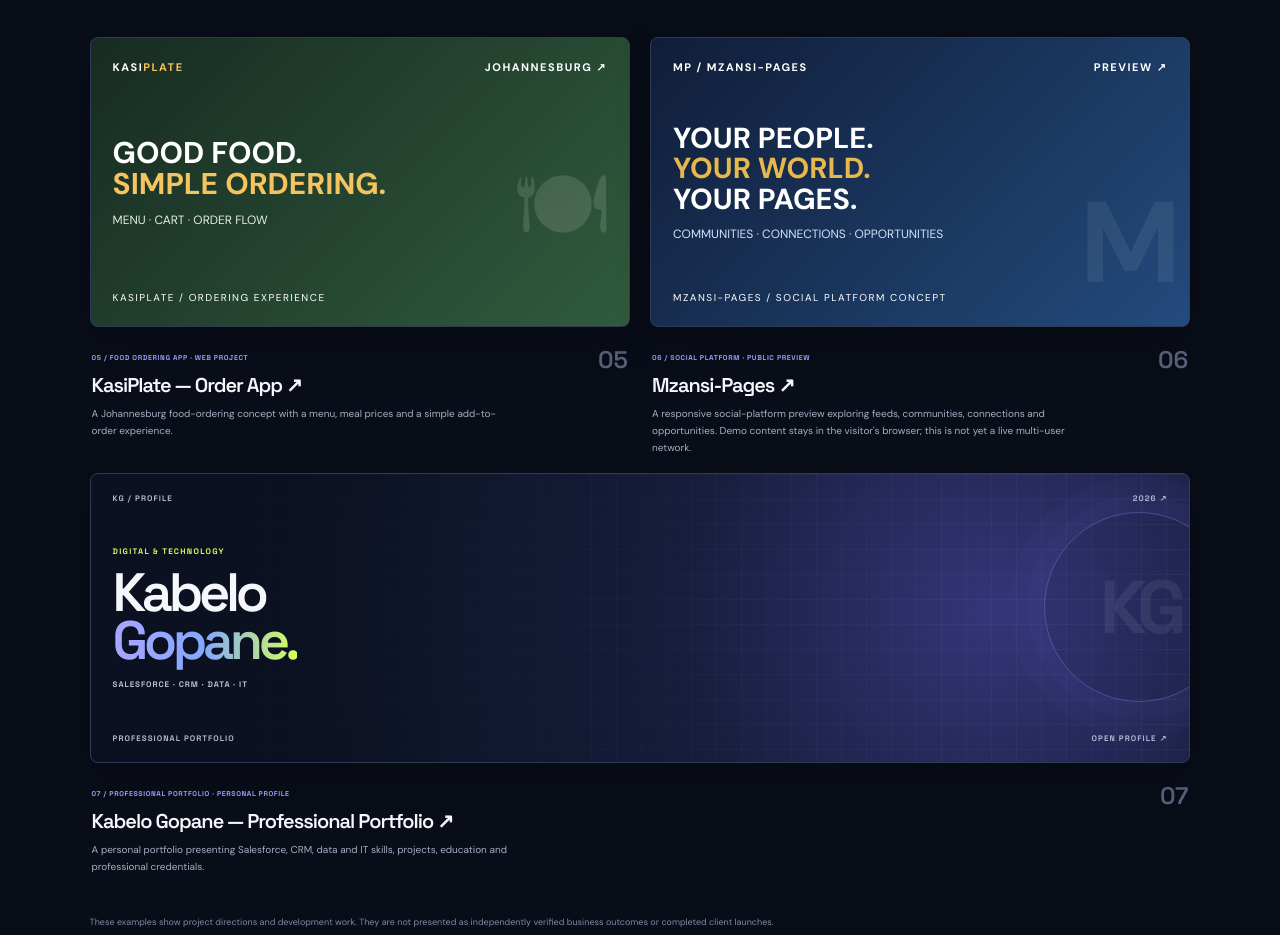
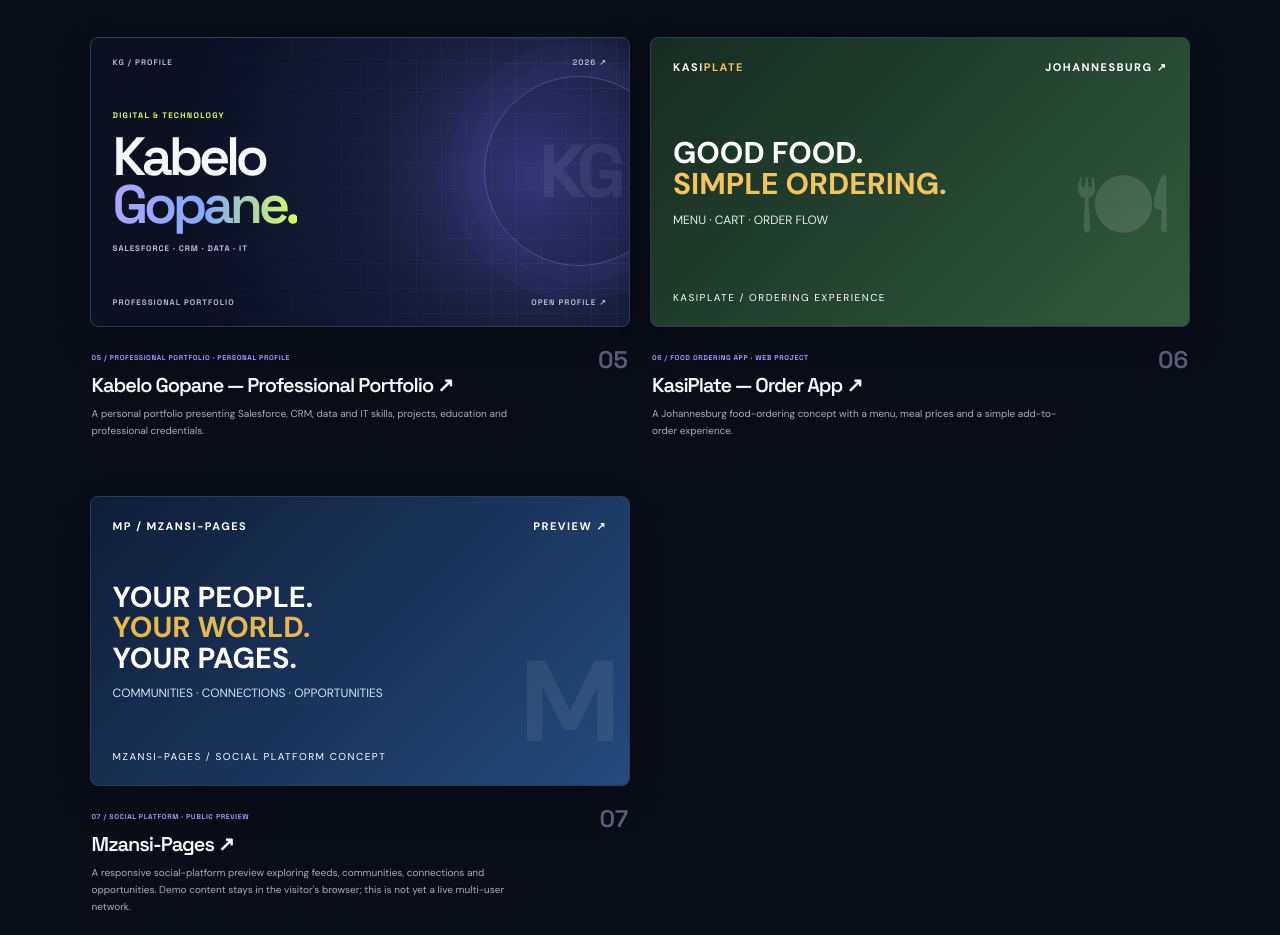
Before and after one commit to kabelogopane/Gava-Originator-Digital-Tech, a plain HTML site: page index.html in a window 1280 px wide. Shown: the part 5382-6317 px from the top of the page. Drawn offline with Linux system fonts and the light colour scheme.

Commit message:
Reorder selected projects 05 to 07

```diff
--- a/index.html
+++ b/index.html
@@ -102,6 +102,17 @@
         <article class="work-card"><a class="project-preview-link" href="https://kabelogopane.github.io/TSC/" target="_blank" rel="noopener noreferrer" aria-label="Open Teboho Sneaker Cleaning website"><a class="project-preview-link" href="https://kabelogopane.github.io/Mfanageza-Trading-Projects-CRM-Solution/" target="_blank" rel="noopener noreferrer" aria-label="Open Mfanageza Candidate Application app"><div class="work-preview preview-tsc"><div class="tsc-badge">TSC<span>®</span></div><div class="tsc-name">TEBOHO<br><i>SNEAKER CLEANING</i></div><div class="tsc-bottom">CLEAN / CARE / REPEAT</div><div class="tsc-circle"></div></a></div></a><div class="work-info"><div><h3><a class="project-title-link" href="https://kabelogopane.github.io/TSC/" target="_blank" rel="noopener noreferrer">Teboho Sneaker Cleaning ↗</a></h3><p>A service website concept to explain cleaning options and guide customers to enquire.</p></div><span class="work-index">03</span></div></article>
         <article class="work-card work-large"><div class="work-preview preview-crm"><div class="crm-window"><div class="crm-window-head">CANDIDATE MANAGEMENT / OVERVIEW <span>● ● ●</span></div><div class="crm-window-body"><div class="crm-big">PEOPLE.<br><em>PROGRAMMES.</em><br>PROGRESS.</div><div class="crm-pills"><span>CANDIDATES</span><span>APPLICATIONS</span><span>PROGRAMMES</span></div></div></div><div class="crm-caption">SALESFORCE CRM CONCEPT</div></div><div class="work-info"><div><span class="project-type">04 / SALESFORCE CRM · LEARNING PROTOTYPE</span><h3><a class="project-title-link" href="https://kabelogopane.github.io/Mfanageza-Trading-Projects-CRM-Solution/" target="_blank" rel="noopener noreferrer">Mfanageza Candidate Application</a></h3><p>A learning project exploring candidate records, programme management and application tracking in Salesforce.</p></div><span class="work-index">04</span></div></article>
         <article class="work-card">
+          <a class="project-preview-link" href="https://kabelogopane.github.io/My-Portfolio-2/" target="_blank" rel="noopener noreferrer" aria-label="Open Kabelo Gopane professional portfolio">
+            <div class="work-preview preview-portfolio">
+              <div class="portfolio-preview-top"><span>KG / PROFILE</span><span>2026 ↗</span></div>
+              <div class="portfolio-preview-main"><span class="portfolio-preview-kicker">DIGITAL & TECHNOLOGY</span><strong>Kabelo<br><em>Gopane.</em></strong><span class="portfolio-preview-role">SALESFORCE · CRM · DATA · IT</span></div>
+              <div class="portfolio-preview-bottom"><span>PROFESSIONAL PORTFOLIO</span><span>OPEN PROFILE ↗</span></div>
+              <div class="portfolio-preview-orb"></div>
+            </div>
+          </a>
+          <div class="work-info"><div><span class="project-type">05 / PROFESSIONAL PORTFOLIO · PERSONAL PROFILE</span><h3><a class="project-title-link" href="https://kabelogopane.github.io/My-Portfolio-2/" target="_blank" rel="noopener noreferrer">Kabelo Gopane — Professional Portfolio ↗</a></h3><p>A personal portfolio presenting Salesforce, CRM, data and IT skills, projects, education and professional credentials.</p></div><span class="work-index">05</span></div>
+        </article>
+        <article class="work-card">
           <a class="project-preview-link" href="https://kabelogopane.github.io/Order-App/" target="_blank" rel="noopener noreferrer" aria-label="Open KasiPlate ordering app">
             <div class="work-preview" style="min-height:230px;background:linear-gradient(135deg,#172b22,#315b3d);color:#fff;display:flex;flex-direction:column;justify-content:space-between;padding:22px;position:relative;overflow:hidden">
               <div style="display:flex;justify-content:space-between;font-size:11px;letter-spacing:1.5px;font-weight:800"><span>KASI<span style="color:#f5c45e">PLATE</span></span><span>JOHANNESBURG ↗</span></div>
@@ -110,7 +121,7 @@
               <div style="position:absolute;right:18px;bottom:30px;font-size:90px;opacity:.13">🍽</div>
             </div>
           </a>
-          <div class="work-info"><div><span class="project-type">05 / FOOD ORDERING APP · WEB PROJECT</span><h3><a class="project-title-link" href="https://kabelogopane.github.io/Order-App/" target="_blank" rel="noopener noreferrer">KasiPlate — Order App ↗</a></h3><p>A Johannesburg food-ordering concept with a menu, meal prices and a simple add-to-order experience.</p></div><span class="work-index">05</span></div>
+          <div class="work-info"><div><span class="project-type">06 / FOOD ORDERING APP · WEB PROJECT</span><h3><a class="project-title-link" href="https://kabelogopane.github.io/Order-App/" target="_blank" rel="noopener noreferrer">KasiPlate — Order App ↗</a></h3><p>A Johannesburg food-ordering concept with a menu, meal prices and a simple add-to-order experience.</p></div><span class="work-index">06</span></div>
         </article>
         <article class="work-card">
           <a class="project-preview-link" href="https://kabelogopane.github.io/Mzansi-Pages/" target="_blank" rel="noopener noreferrer" aria-label="Open Mzansi-Pages preview">
@@ -121,20 +132,10 @@
               <div style="position:absolute;right:8px;bottom:8px;font-size:115px;font-weight:900;color:#ffffff12">M</div>
             </div>
           </a>
-          <div class="work-info"><div><span class="project-type">06 / SOCIAL PLATFORM · PUBLIC PREVIEW</span><h3><a class="project-title-link" href="https://kabelogopane.github.io/Mzansi-Pages/" target="_blank" rel="noopener noreferrer">Mzansi-Pages ↗</a></h3><p>A responsive social-platform preview exploring feeds, communities, connections and opportunities. Demo content stays in the visitor's browser; this is not yet a live multi-user network.</p></div><span class="work-index">06</span></div>
+          <div class="work-info"><div><span class="project-type">07 / SOCIAL PLATFORM · PUBLIC PREVIEW</span><h3><a class="project-title-link" href="https://kabelogopane.github.io/Mzansi-Pages/" target="_blank" rel="noopener noreferrer">Mzansi-Pages ↗</a></h3><p>A responsive social-platform preview exploring feeds, communities, connections and opportunities. Demo content stays in the visitor's browser; this is not yet a live multi-user network.</p></div><span class="work-index">07</span></div>
         </article>
       </div>
-        <article class="work-card">
-          <a class="project-preview-link" href="https://kabelogopane.github.io/My-Portfolio-2/" target="_blank" rel="noopener noreferrer" aria-label="Open Kabelo Gopane professional portfolio">
-            <div class="work-preview preview-portfolio">
-              <div class="portfolio-preview-top"><span>KG / PROFILE</span><span>2026 ↗</span></div>
-              <div class="portfolio-preview-main"><span class="portfolio-preview-kicker">DIGITAL & TECHNOLOGY</span><strong>Kabelo<br><em>Gopane.</em></strong><span class="portfolio-preview-role">SALESFORCE · CRM · DATA · IT</span></div>
-              <div class="portfolio-preview-bottom"><span>PROFESSIONAL PORTFOLIO</span><span>OPEN PROFILE ↗</span></div>
-              <div class="portfolio-preview-orb"></div>
-            </div>
-          </a>
-          <div class="work-info"><div><span class="project-type">07 / PROFESSIONAL PORTFOLIO · PERSONAL PROFILE</span><h3><a class="project-title-link" href="https://kabelogopane.github.io/My-Portfolio-2/" target="_blank" rel="noopener noreferrer">Kabelo Gopane — Professional Portfolio ↗</a></h3><p>A personal portfolio presenting Salesforce, CRM, data and IT skills, projects, education and professional credentials.</p></div><span class="work-index">07</span></div>
-        </article>
+
       <p class="portfolio-note">These examples show project directions and development work. They are not presented as independently verified business outcomes or completed client launches.</p>
     </section>
 
```
